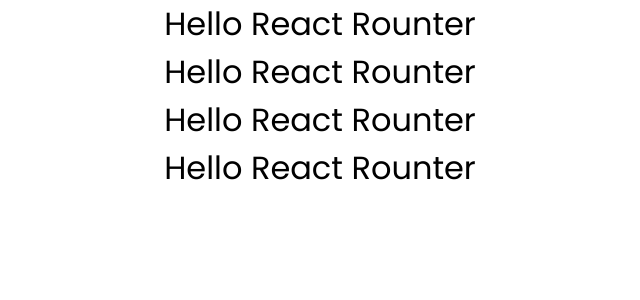
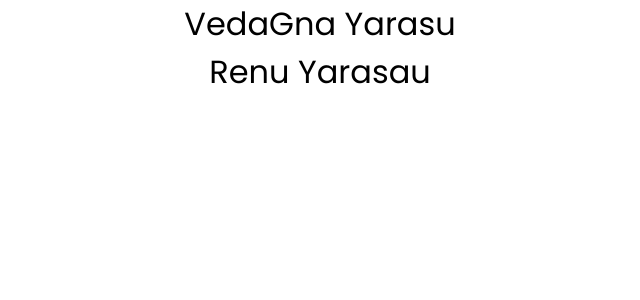
Before and after one commit to renuyarasu/react-rounter, a React (Create React App) app: page / in a window 1280 px wide. Shown: the top 300 px of the page, without its empty margins (320-960 px from the left). Built offline with nearby package versions, Linux system fonts and the light colour scheme.

Commit message:
Destructuring Array

```diff
--- a/src/App.js
+++ b/src/App.js
@@ -1,8 +1,17 @@
 import './App.css';
 import Header from './components/Header';
 
-const title = 'Hello React Rounter';
+const name = [
+  {
+    first: 'VedaGna',
+    last: 'Yarasu',
+  },
+  {
+    first: 'Renu',
+    last: 'Yarasau',
+  },
+]
 
-const App = () => <div className="App"><Header title={title} /></div>
+const App = (props) => <Header name={name} />
 
 export default App;
--- a/src/components/Header.js
+++ b/src/components/Header.js
@@ -1,19 +1,16 @@
 import React from 'react';
 
-const Header = ({title}) => (
-   <>
-    <div>
-        <h1>{title}</h1>
-    </div>
-    <div>
-        <h1>{title}</h1>
-    </div>
-    <div>
-        <h1>{title}</h1>
-    </div>
-    <div>
-        <h1>{title}</h1>
-    </div>
-   </>
-)
+const Header = ({name}) => {
+    return (
+        <div className="App">
+            {
+                name.map(({first, last}) => (
+
+                    <h1>{first} {last} </h1>
+                ))
+            }
+        </div>
+    )
+}
+
 export default Header
```
